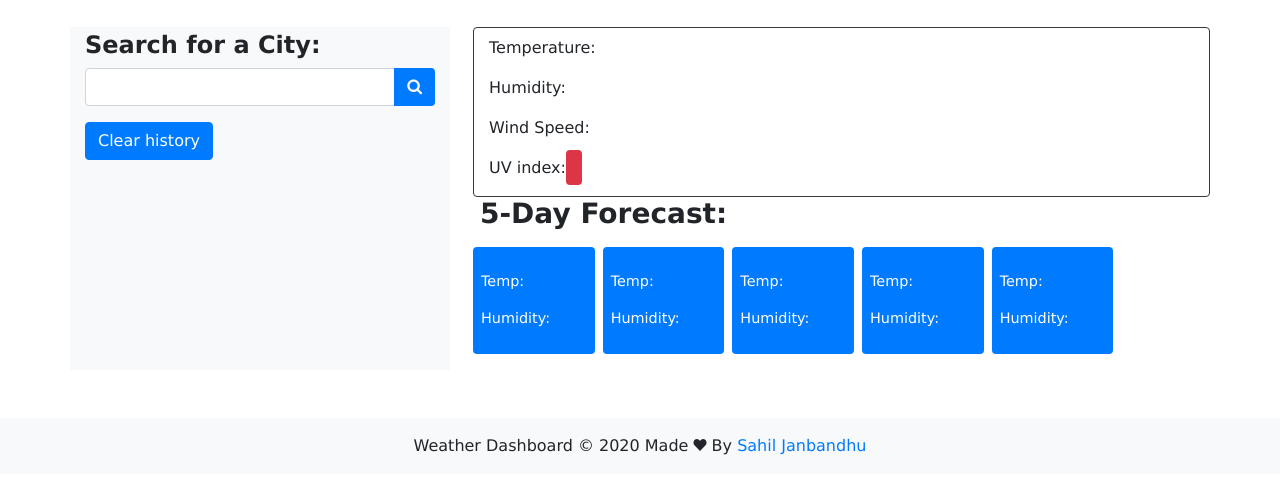
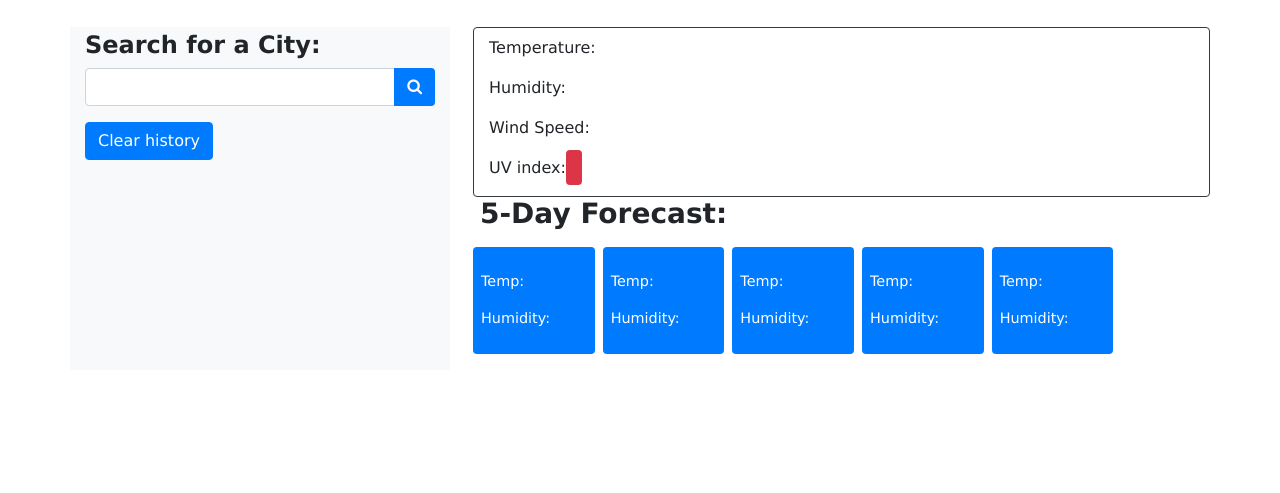
Before and after one commit to Amon1459/Weather-Dashboard, a plain HTML site: page index.html in a window 1280 px wide. Shown: the part 85-578 px from the top of the page. Drawn offline with nearby package versions, Linux system fonts and the light colour scheme.

Commit message:
Update index.html

```diff
--- a/index.html
+++ b/index.html
@@ -85,18 +85,6 @@
             </div>
         </div>
     </div>
-		<footer class="mt-5 p-3 text-center bg-light">
-			Weather Dashboard &copy 2020
-			<link
-				rel="stylesheet"
-				type="text/css"
-				href="//code.ionicframework.com/ionicons/2.0.1/css/ionicons.min.css"
-			/>
-			Made <i class="icon ion-heart"></i> By
-			<a href="https://github.com/sahiljanbandhu" target="blank">
-				Sahil Janbandhu</a
-			>
-		</footer>
 
     <!--jQuery JS-->
     <script src="https://code.jquery.com/jquery.js"></script>
```
